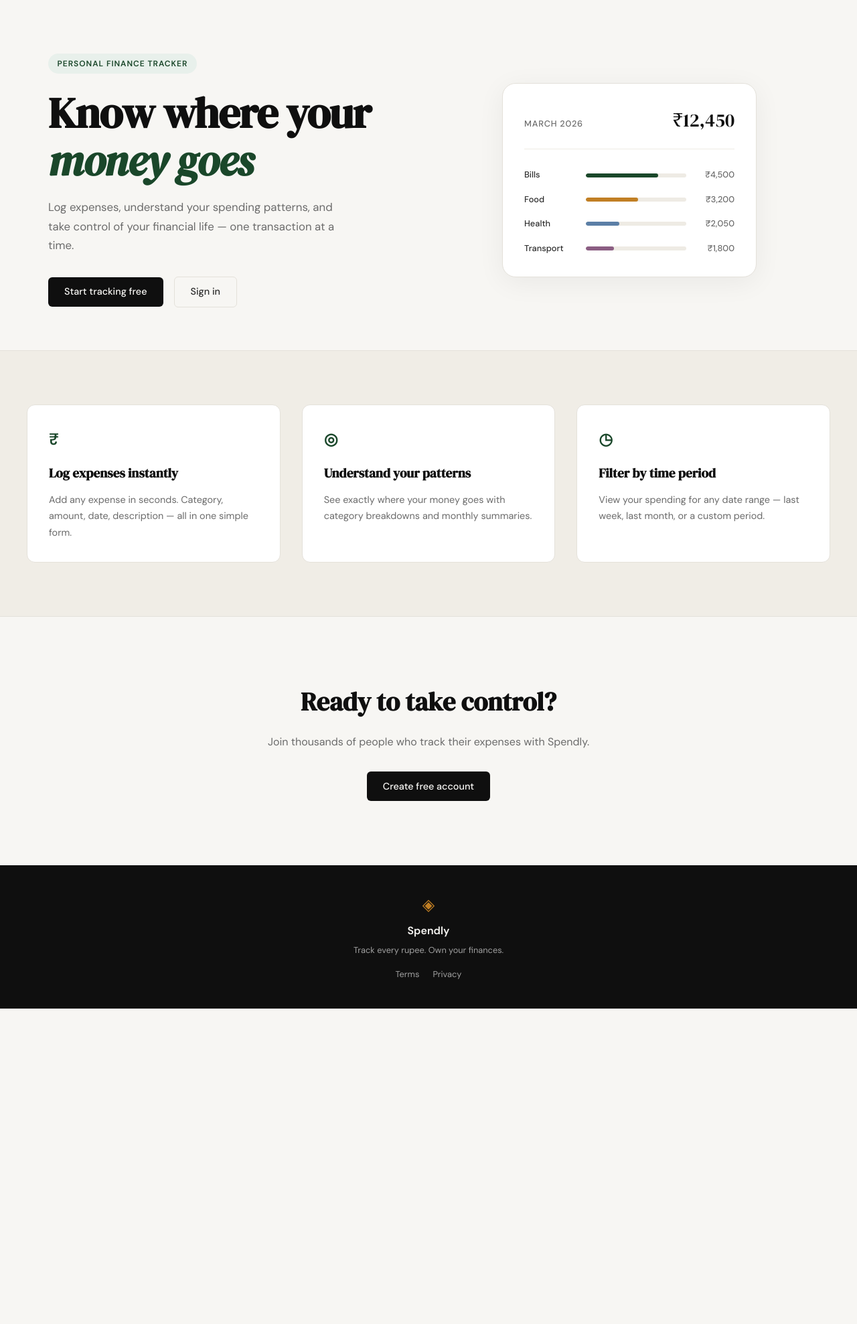
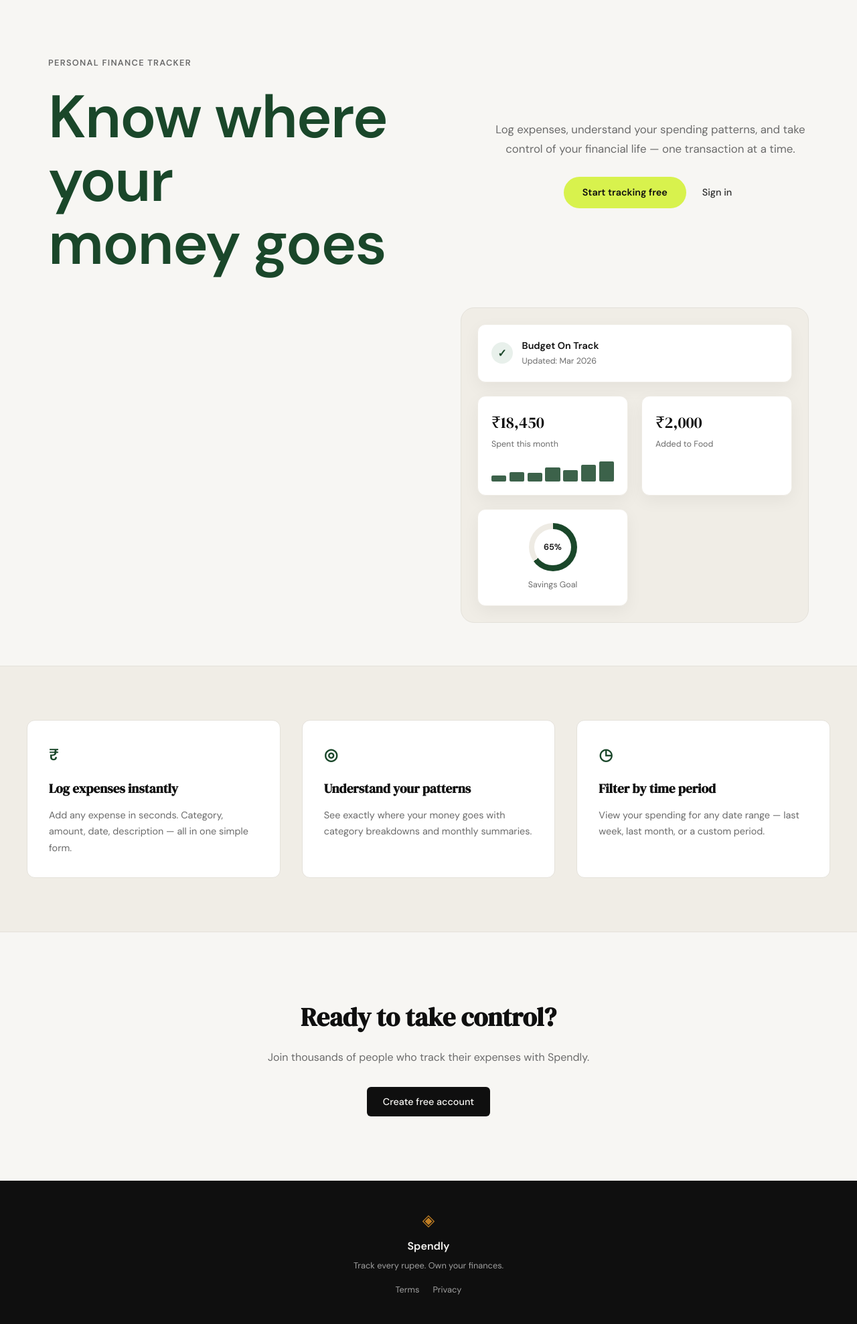
Before and after one commit to kdevsolo/expense-tracker-claude, a Flask app: page / in a window 1280 px wide. Shown: the part 61-2038 px from the top of the page at 67% size. Before the commit the page ends 1567 px from the top, so only its background shows below. Run offline with Flask 3, Linux system fonts and the light colour scheme.

Commit message:
feat: expense tracker landingpage

```diff
--- a/static/css/style.css
+++ b/static/css/style.css
@@ -18,6 +18,8 @@
     --danger-light: #fdecea;
     --border: #e4e1da;
     --border-soft: #eeebe4;
+    /* Hero CTA accent from the reference design — used only by the hero's primary button */
+    --hero-cta: #d8f24d;
 
     --font-display: 'DM Serif Display', Georgia, serif;
     --font-body: 'DM Sans', system-ui, sans-serif;
@@ -125,53 +127,75 @@ a { color: inherit; text-decoration: none; }
 
 .hero {
     padding: 5rem 2rem 4rem;
-    display: grid;
-    grid-template-columns: 1fr 1fr;
-    gap: 4rem;
-    align-items: center;
     max-width: var(--max-width);
     margin: 0 auto;
 }
 
+.hero-top {
+    display: grid;
+    grid-template-columns: 1.3fr 1fr;
+    gap: 3rem;
+    align-items: center;
+}
+
 .hero-badge {
     display: inline-block;
-    background: var(--accent-light);
-    color: var(--accent);
-    font-size: 0.75rem;
+    color: var(--ink-muted);
+    font-size: 0.8rem;
     font-weight: 600;
-    letter-spacing: 0.08em;
+    letter-spacing: 0.1em;
     text-transform: uppercase;
-    padding: 0.35rem 0.85rem;
-    border-radius: 999px;
     margin-bottom: 1.5rem;
 }
 
 .hero-title {
-    font-family: var(--font-display);
-    font-size: clamp(2.5rem, 5vw, 4rem);
-    line-height: 1.1;
+    font-family: var(--font-body);
+    font-weight: 600;
+    font-size: clamp(3.75rem, 7vw, 5.75rem);
+    line-height: 1.05;
     letter-spacing: -0.02em;
-    color: var(--ink);
-    margin-bottom: 1.25rem;
+    color: var(--accent);
 }
 
 .hero-title em {
-    font-style: italic;
-    color: var(--accent);
+    font-style: normal;
+    color: inherit;
+}
+
+.hero-side {
+    text-align: center;
 }
 
 .hero-subtitle {
     font-size: 1.05rem;
     color: var(--ink-muted);
     line-height: 1.7;
-    max-width: 460px;
-    margin-bottom: 2rem;
+    margin-bottom: 1.75rem;
 }
 
 .hero-actions {
     display: flex;
     gap: 1rem;
     align-items: center;
+    justify-content: center;
+}
+
+.hero-actions .btn-primary {
+    background: var(--hero-cta);
+    color: var(--ink);
+    border-radius: 999px;
+    padding: 0.75rem 1.75rem;
+    font-weight: 600;
+}
+
+.hero-actions .btn-primary:hover {
+    background: var(--hero-cta);
+    opacity: 0.85;
+}
+
+.hero-actions .btn-ghost {
+    border: none;
+    padding: 0.75rem 0.5rem;
 }
 
 /* ------------------------------------------------------------------ */
@@ -180,80 +204,114 @@ a { color: inherit; text-decoration: none; }
 
 .hero-visual {
     display: flex;
-    justify-content: center;
+    justify-content: flex-end;
+    margin-top: 3rem;
 }
 
 .mock-card {
-    background: var(--paper-card);
+    display: grid;
+    grid-template-columns: 1fr 1fr;
+    gap: 1.25rem;
+    width: 100%;
+    max-width: 520px;
+    background: var(--paper-warm);
     border: 1px solid var(--border);
     border-radius: var(--radius-lg);
-    padding: 2rem;
-    width: 100%;
-    max-width: 380px;
-    box-shadow: 0 8px 40px rgba(0,0,0,0.06);
+    padding: 1.5rem;
 }
 
-.mock-card-header {
-    display: flex;
-    justify-content: space-between;
-    align-items: baseline;
-    margin-bottom: 1.75rem;
-    padding-bottom: 1.25rem;
-    border-bottom: 1px solid var(--border-soft);
+.mock-tile {
+    background: var(--paper-card);
+    border: 1px solid var(--border-soft);
+    border-radius: var(--radius-md);
+    padding: 1.25rem;
+    box-shadow: 0 8px 24px rgba(0,0,0,0.05);
 }
 
-.mock-label {
-    font-size: 0.8rem;
-    font-weight: 500;
-    color: var(--ink-muted);
-    text-transform: uppercase;
-    letter-spacing: 0.06em;
+.mock-tile-status {
+    grid-column: 1 / -1;
+    display: flex;
+    align-items: center;
+    gap: 0.85rem;
 }
 
-.mock-total {
-    font-family: var(--font-display);
-    font-size: 1.75rem;
+.mock-tile-icon {
+    display: flex;
+    align-items: center;
+    justify-content: center;
+    width: 2rem;
+    height: 2rem;
+    border-radius: 50%;
+    background: var(--accent-light);
+    color: var(--accent);
+    font-weight: 700;
+    flex-shrink: 0;
+}
+
+.mock-tile-title {
+    font-size: 0.9rem;
+    font-weight: 600;
     color: var(--ink);
 }
 
-.mock-bars { display: flex; flex-direction: column; gap: 1rem; }
-
-.mock-bar-row {
-    display: grid;
-    grid-template-columns: 80px 1fr 60px;
-    align-items: center;
-    gap: 0.75rem;
+.mock-tile-sub {
+    font-size: 0.78rem;
+    color: var(--ink-muted);
+    margin-top: 0.15rem;
 }
 
-.mock-cat {
-    font-size: 0.8rem;
-    font-weight: 500;
-    color: var(--ink-soft);
+.mock-tile-amount {
+    font-family: var(--font-display);
+    font-size: 1.5rem;
+    color: var(--ink);
+    margin-bottom: 0.2rem;
 }
 
-.mock-bar-track {
-    height: 6px;
-    background: var(--border-soft);
-    border-radius: 999px;
-    overflow: hidden;
+.mock-spark {
+    display: flex;
+    align-items: flex-end;
+    gap: 0.3rem;
+    height: 32px;
+    margin-top: 0.85rem;
 }
 
-.mock-bar {
-    height: 100%;
+.mock-spark span {
+    flex: 1;
     background: var(--accent);
-    border-radius: 999px;
-    transition: width 0.6s ease;
+    border-radius: 2px;
+    opacity: 0.85;
 }
 
-.mock-bar-2 { background: var(--accent-2); }
-.mock-bar-3 { background: #5b7fa6; }
-.mock-bar-4 { background: #8b5e83; }
+.mock-tile-goal {
+    display: flex;
+    flex-direction: column;
+    align-items: center;
+    text-align: center;
+}
 
-.mock-amt {
+.mock-progress {
+    --pct: 0%;
+    width: 4.5rem;
+    height: 4.5rem;
+    border-radius: 50%;
+    background: conic-gradient(var(--accent) var(--pct), var(--border-soft) 0);
+    display: flex;
+    align-items: center;
+    justify-content: center;
+    margin-bottom: 0.5rem;
+}
+
+.mock-progress span {
+    display: flex;
+    align-items: center;
+    justify-content: center;
+    width: 3.4rem;
+    height: 3.4rem;
+    border-radius: 50%;
+    background: var(--paper-card);
     font-size: 0.8rem;
-    font-weight: 500;
-    color: var(--ink-muted);
-    text-align: right;
+    font-weight: 600;
+    color: var(--ink);
 }
 
 /* ------------------------------------------------------------------ */
@@ -577,13 +635,12 @@ a { color: inherit; text-decoration: none; }
 /* ------------------------------------------------------------------ */
 
 @media (max-width: 900px) {
-    .hero {
+    .hero-top {
         grid-template-columns: 1fr;
         text-align: center;
     }
 
-    .hero-subtitle { max-width: 100%; }
-    .hero-actions { justify-content: center; }
+    .hero-inner { text-align: center; }
     .hero-visual { display: none; }
 
     .features-inner { grid-template-columns: 1fr; }
--- a/templates/landing.html
+++ b/templates/landing.html
@@ -5,12 +5,15 @@
 {% block content %}
 
 <section class="hero">
+    <div class="hero-top">
         <div class="hero-inner">
             <div class="hero-badge">Personal Finance Tracker</div>
             <h1 class="hero-title">
                 Know where your<br>
                 <em>money goes</em>
             </h1>
+        </div>
+        <div class="hero-side">
             <p class="hero-subtitle">
                 Log expenses, understand your spending patterns,
                 and take control of your financial life —
@@ -21,41 +24,38 @@
                 <a href="{{ url_for('login') }}" class="btn-ghost">Sign in</a>
             </div>
         </div>
+    </div>
     <div class="hero-visual">
         <div class="mock-card">
-            <div class="mock-card-header">
-                <span class="mock-label">March 2026</span>
-                <span class="mock-total">₹12,450</span>
+            <div class="mock-tile mock-tile-status">
+                <span class="mock-tile-icon">✓</span>
+                <div>
+                    <p class="mock-tile-title">Budget On Track</p>
+                    <p class="mock-tile-sub">Updated: Mar 2026</p>
                 </div>
-            <div class="mock-bars">
-                <div class="mock-bar-row">
-                    <span class="mock-cat">Bills</span>
-                    <div class="mock-bar-track">
-                        <div class="mock-bar" style="width: 72%"></div>
             </div>
-                    <span class="mock-amt">₹4,500</span>
+            <div class="mock-tile mock-tile-spend">
+                <p class="mock-tile-amount">₹18,450</p>
+                <p class="mock-tile-sub">Spent this month</p>
+                <div class="mock-spark">
+                    <span style="height: 30%"></span>
+                    <span style="height: 45%"></span>
+                    <span style="height: 40%"></span>
+                    <span style="height: 65%"></span>
+                    <span style="height: 55%"></span>
+                    <span style="height: 80%"></span>
+                    <span style="height: 95%"></span>
                 </div>
-                <div class="mock-bar-row">
-                    <span class="mock-cat">Food</span>
-                    <div class="mock-bar-track">
-                        <div class="mock-bar mock-bar-2" style="width: 52%"></div>
             </div>
-                    <span class="mock-amt">₹3,200</span>
+            <div class="mock-tile mock-tile-category">
+                <p class="mock-tile-amount">₹2,000</p>
+                <p class="mock-tile-sub">Added to Food</p>
             </div>
-                <div class="mock-bar-row">
-                    <span class="mock-cat">Health</span>
-                    <div class="mock-bar-track">
-                        <div class="mock-bar mock-bar-3" style="width: 33%"></div>
+            <div class="mock-tile mock-tile-goal">
+                <div class="mock-progress" style="--pct: 65%">
+                    <span>65%</span>
                 </div>
-                    <span class="mock-amt">₹2,050</span>
-                </div>
-                <div class="mock-bar-row">
-                    <span class="mock-cat">Transport</span>
-                    <div class="mock-bar-track">
-                        <div class="mock-bar mock-bar-4" style="width: 28%"></div>
-                    </div>
-                    <span class="mock-amt">₹1,800</span>
-                </div>
+                <p class="mock-tile-sub">Savings Goal</p>
             </div>
         </div>
     </div>
```
Also changed, not shown: CLAUDE.md (added, +117 -0 lines), prompts/hero_redesign.txt (added, +94 -0 lines), tests/test_hero.py (added, +19 -0 lines), prompts/terms_privacy_page.txt (renamed from prompts.txt), 1 other file. Lines whose indentation alone changed are shown as unchanged.
